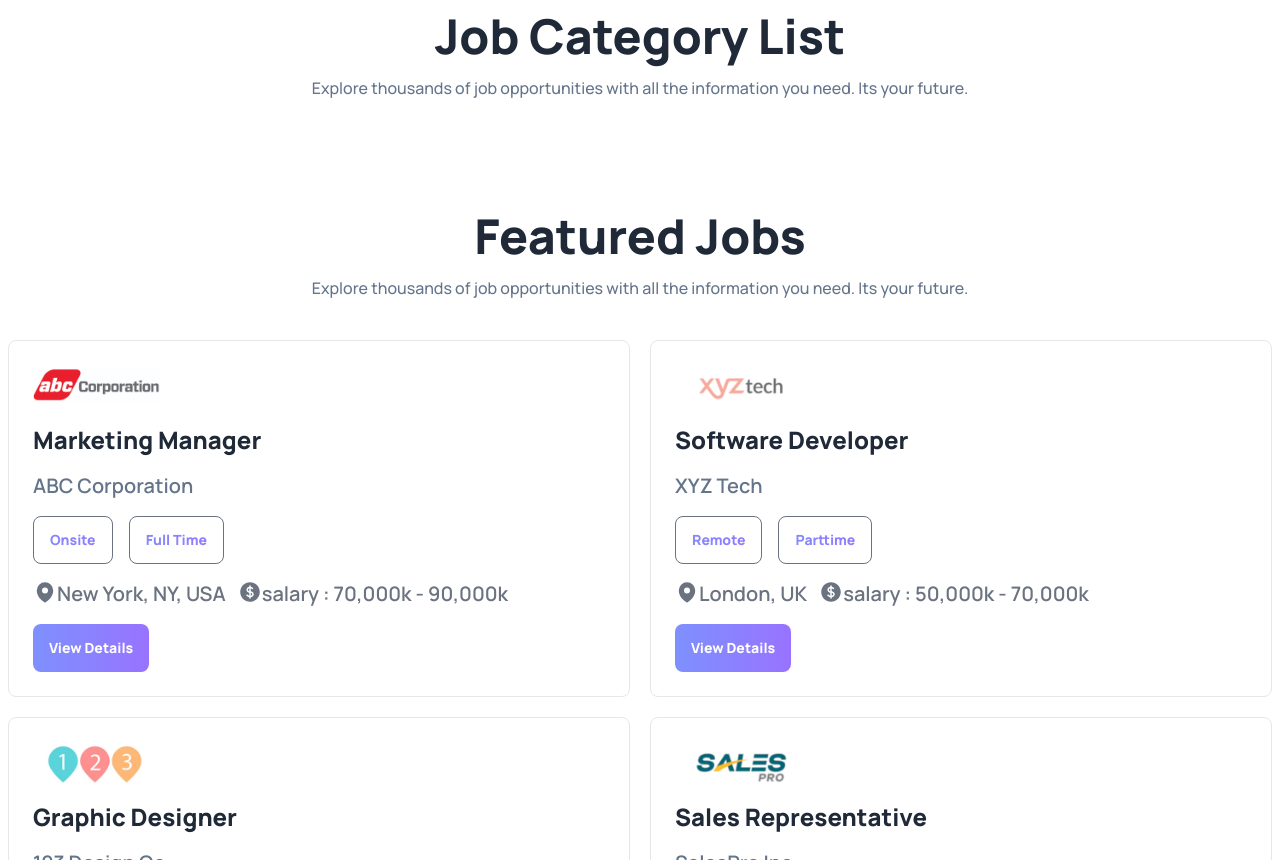
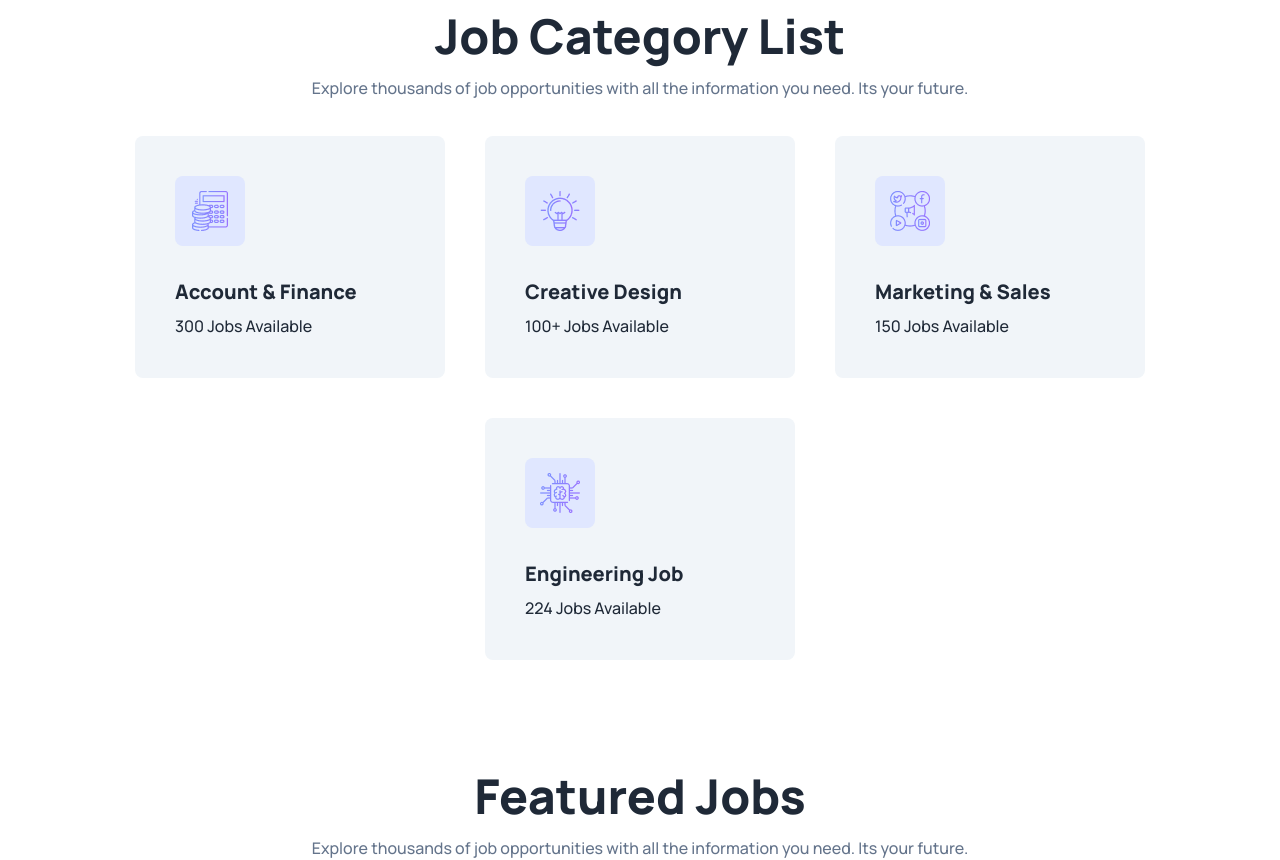
Before and after one commit to abirm09/hunt-job, a React (Vite) app: page / in a window 1280 px wide. Shown: the part 740-1600 px from the top of the page. Built offline with nearby package versions, Linux system fonts and the light colour scheme.

Commit message:
Added job category section

```diff
--- a/src/App.jsx
+++ b/src/App.jsx
@@ -6,6 +6,7 @@ export const LoaderDataContext = createContext({});
 
 const App = () => {
   const data = useLoaderData();
+  console.log(data);
   return (
     <>
       <LoaderDataContext.Provider value={data}>
--- a/src/components/Home.jsx
+++ b/src/components/Home.jsx
@@ -2,13 +2,16 @@ import React, { useContext, useEffect, useState } from "react";
 import user from "../assets/userPic.png";
 import { LoaderDataContext } from "../App";
 import DisplaySingleCart from "./DisplaySingleCart/DisplaySingleCart";
+import JobCategory from "./JobCategory";
 
 const Home = () => {
-  const { allJobs } = useContext(LoaderDataContext || []);
+  const { allJobs, jobCategory } = useContext(LoaderDataContext || {});
   const [jobs, setJobs] = useState([]);
+  const [categoryData, setCategoryData] = useState([]);
   const [showSix, setShowSix] = useState(true);
   useEffect(() => {
     setJobs(allJobs);
+    setCategoryData(jobCategory);
   }, [allJobs]);
   return (
     <>
@@ -42,6 +45,11 @@ const Home = () => {
             Explore thousands of job opportunities with all the information you
             need. Its your future.
           </p>
+          <div className="flex justify-center gap-10 flex-wrap mt-9">
+            {categoryData.map((category, index) => (
+              <JobCategory key={index} data={category} />
+            ))}
+          </div>
         </div>
       </section>
       <section className="pt-20 lg:pt-28">
@@ -55,7 +63,7 @@ const Home = () => {
           <div className="max-w-7xl mx-auto mt-10">
             <div className="grid grid-cols-1 md:grid-cols-2 gap-5">
               {showSix
-                ? allJobs
+                ? jobs
                     .slice(0, 4)
                     .map(singleJob => (
                       <DisplaySingleCart
@@ -63,7 +71,7 @@ const Home = () => {
                         job={singleJob}
                       />
                     ))
-                : allJobs.map(singleJob => (
+                : jobs.map(singleJob => (
                     <DisplaySingleCart key={singleJob.job_id} job={singleJob} />
                   ))}
             </div>
--- /dev/null
+++ b/src/components/JobCategory.jsx
@@ -0,0 +1,16 @@
+import React from "react";
+
+const JobCategory = ({ data }) => {
+  const { img, title, available_job } = data;
+  return (
+    <div className="w-[310px] bg-slate-100 p-10 rounded-lg">
+      <figure className="w-[70px] h-[70px] bg-indigo-100 flex justify-center items-center rounded-lg">
+        <img src={img} alt={title} />
+      </figure>
+      <h2 className="mt-8 font-extrabold text-xl">{title}</h2>
+      <p className="font-medium mt-2">{available_job}</p>
+    </div>
+  );
+};
+
+export default JobCategory;
--- a/src/components/SingleJob/SingleJob.jsx
+++ b/src/components/SingleJob/SingleJob.jsx
@@ -73,13 +73,19 @@ const SingleJob = () => {
               <div className="mt-5 space-y-3">
                 <p className="flex font-medium text-xl text-gray-500 items-center">
                   <CurrencyDollarIcon className="h-6 w-6 mr-5" />
-                  <span className="text-zinc-700 font-bold">salary : </span>
-                  {salary} (per Month)
+                  <span>
+                    <span className="text-zinc-700 font-bold">salary :</span>
+                    {salary} (per Month)
+                  </span>
                 </p>
                 <p className="flex font-medium text-xl text-gray-500 ">
                   <CalendarDaysIcon className="h-6 w-6 mr-5" />
-                  <span className="text-zinc-700 font-bold">Job title : </span>
-                  {job_title}
+                  <span>
+                    <span className="text-zinc-700 font-bold">
+                      Job title :{" "}
+                    </span>
+                    {job_title}
+                  </span>
                 </p>
               </div>
               <h2 className="font-extrabold text-xl mt-10">
@@ -99,8 +105,10 @@ const SingleJob = () => {
                 </p>
                 <p className="flex font-medium text-xl text-gray-500 ">
                   <MapPinIcon className="h-6 w-6 mr-5" />
-                  <span className="text-zinc-700 font-bold">Location : </span>
-                  {contact_information && contact_information.email}
+                  <span>
+                    <span className="text-zinc-700 font-bold">Location:</span>
+                    {contact_information && contact_information.email}
+                  </span>
                 </p>
               </div>
             </div>
--- a/src/loaders/loadAllData.js
+++ b/src/loaders/loadAllData.js
@@ -1,13 +1,12 @@
 //load initial all data and restore applied job data
 const loadAllData = async () => {
   const getAllJobs = await fetch("/jobdata.json");
-  // const getAllJobs = await fetch(
-  //   "https://abirm09.github.io/json-host/jobdata.json"
-  // );
   const allJobs = await getAllJobs.json();
-  // const getAssignmentData = await fetch("assignment.json");
-  // const assignmentData = await getAssignmentData.json();
-  return { allJobs };
+  const getJobCategory = await fetch("/jobcategory.json");
+  const jobCategory = await getJobCategory.json();
+  const getAssignmentData = await fetch("/assignment.json");
+  const assignmentData = await getAssignmentData.json();
+  return { allJobs, assignmentData, jobCategory };
 };
 
 export { loadAllData };
--- a/src/main.jsx
+++ b/src/main.jsx
@@ -35,7 +35,6 @@ const router = createBrowserRouter([
       {
         path: "jobs/:jobId",
         element: <SingleJob />,
-        loader: () => fetch(""),
       },
       {
         path: "*",
```
